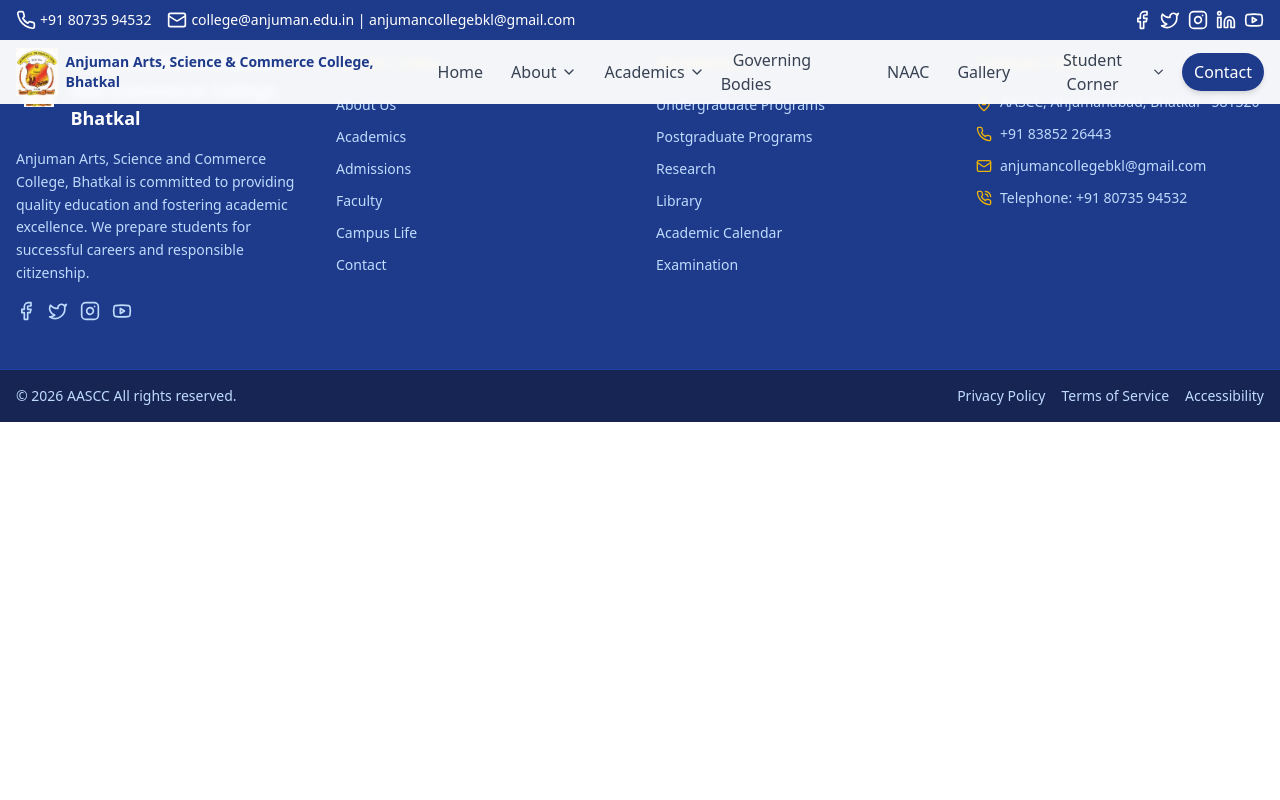
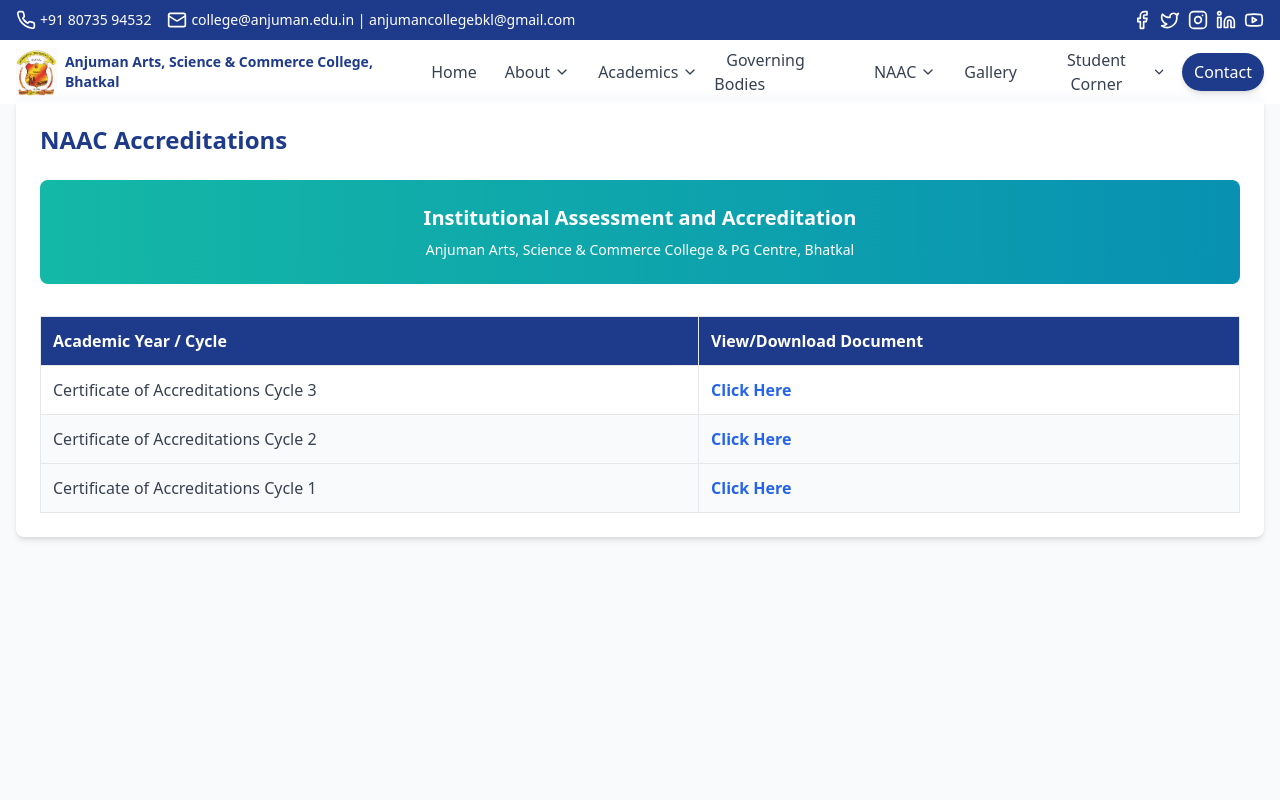
Before and after one commit to aascc-hub/aascc-web, a React (Vite) app: page /naac/accreditations in a window 1280 px wide. Shown: the top 800 px of the page. Built offline with nearby package versions, Linux system fonts and the light colour scheme.

Commit message:
ADDED INSIDE  THE NAAC

```diff
--- a/src/App.tsx
+++ b/src/App.tsx
@@ -26,6 +26,8 @@ import AnnualReport2015 from './pages/academics/AnnualReport2015';
 import AnnualReport2014 from './pages/academics/AnnualReport2014';
 import AnnualReport2019 from './pages/academics/AnnualReport2019';
 
+
+
 // Program Detail Imports
 // (Make sure bba.tsx and bca.tsx exist in your academics folder)
 
@@ -48,6 +50,8 @@ import Placements from './pages/students/Placements';
 import Eventlist from './pages/events/Eventlist';
 import Eventdetails from './pages/events/Eventdetails';
 import Gallery from './pages/Gallery/Gallery';
+import NaacAccreditations from './pages/about/NaacAccreditations';
+import AqarProcedures from './pages/about/AqarProcedures';
 
 function App() {
   return (
@@ -91,6 +95,10 @@ function App() {
             <Route path="/academics/annual-reports/2015-16" element={<AnnualReport2015 />} />
             <Route path="/academics/annual-reports/2014-15" element={<AnnualReport2014 />} />
             <Route path="/academics/annual-report-2019-20" element={<AnnualReport2019 />} />
+            {/* NAAC Dropdown Routes */}
+            <Route path="/naac/accreditations" element={<NaacAccreditations />} />
+            <Route path="/naac/aqar/procedures" element={<AqarProcedures />} />
+
 
             {/* Staff Routes */}
             <Route path="/staff/principal-desk" element={<PrincipalDesk />} />
--- a/src/components/Header.tsx
+++ b/src/components/Header.tsx
@@ -1,6 +1,24 @@
 import { useState, useEffect } from 'react';
 import { Link } from 'react-router-dom';
 import { Menu, X, ChevronDown, Facebook, Twitter, Instagram, Linkedin, Youtube, Phone, Mail } from 'lucide-react';
+
+// Explicit type definitions to handle multi-level nested menus cleanly
+interface NestedSubMenuItem {
+  name: string;
+  path: string;
+}
+
+interface SubMenuItem {
+  name: string;
+  path?: string;
+  submenu?: NestedSubMenuItem[];
+}
+
+interface MenuItem {
+  name: string;
+  path?: string;
+  submenu?: SubMenuItem[];
+}
 
 const Header = () => {
   const [isScrolled, setIsScrolled] = useState(false);
@@ -14,7 +32,7 @@ const Header = () => {
     return () => window.removeEventListener('scroll', handleScroll);
   }, []);
 
-  const menuItems = [
+ const menuItems: MenuItem[] = [
     { name: 'Home', path: '/' },
     {
       name: 'About',
@@ -22,7 +40,6 @@ const Header = () => {
         { name: 'Introduction', path: '/about/introduction' },
         { name: 'Vision & Mission', path: '/about/vision-mission' },
         { name: "Principal's Desk", path: '/staff/principal-desk' },
-
         {
           name: 'Staff',
           submenu: [
@@ -53,7 +70,36 @@ const Header = () => {
       ]
     },
     { name: 'Governing Bodies', path: '/about/management' },
-    { name: 'NAAC', path: '/naac' },
+    {
+      name: 'NAAC',
+      submenu: [
+        { name: 'NAAC ACCREDITATIONS', path: '/naac/accreditations' },
+        {
+          name: 'AQAR',
+          submenu: [
+            { name: 'AQAR – PROCEDURES AND POLICIES', path: '/naac/aqar/procedures' }
+          ]
+        },
+        {
+          name: 'IQAC',
+          submenu: [
+            { name: 'IQAC OBJECTIVES', path: '/naac/iqac/objectives' },
+            { name: 'IQAC MEETINGS', path: '/naac/iqac/meetings' },
+            { name: 'IQAC ACTION TAKEN REPORT', path: '/naac/iqac/action-report' },
+            { name: 'FEEDBACK ON THE SYLLABUS BY STUDENTS AND TEACHERS', path: '/naac/iqac/syllabus-feedback' }
+          ]
+        },
+        { name: 'AUDIT REPORTS', path: '/naac/audit-reports' },
+        { name: 'FEEDBACKS', path: '/naac/feedbacks' },
+        {
+          name: 'SSS',
+          submenu: [
+            { name: 'STUDENT PERFORMANCE AND LEARNING OUTCOMES', path: '/naac/sss/learning-outcomes' },
+            { name: 'INSTITUTIONAL FEEDBACKS', path: '/naac/sss/institutional-feedbacks' }
+          ]
+        }
+      ]
+    },
     { name: 'Gallery', path: '/gallery' },
     {
       name: 'Student Corner',
@@ -66,7 +112,6 @@ const Header = () => {
     },
     { name: 'Contact', path: '/about/contact' }
   ];
-
   const isContact = (name: string) => name === 'Contact';
 
   const handleDropdownClick = (name: string) => {
@@ -133,7 +178,6 @@ const Header = () => {
                   <>
                     <button
                       onClick={() => handleDropdownClick(item.name)}
-
                       className={`flex items-center px-3 py-2 rounded font-medium transition-all duration-200 ${
                         isContact(item.name)
                           ? 'bg-blue-900 text-white shadow-md hover:bg-blue-800'
@@ -186,7 +230,7 @@ const Header = () => {
                               </>
                             ) : (
                               <Link
-                                to={subItem.path}
+                                to={subItem.path || '#'}
                                 className="block px-4 py-2 text-gray-700 hover:bg-blue-50 hover:text-blue-900 transition-colors duration-200"
                               >
                                 {subItem.name}
@@ -199,7 +243,7 @@ const Header = () => {
                   </>
                 ) : (
                   <Link
-                    to={item.path}
+                    to={item.path || '#'}
                     className={`px-3 py-2 rounded-full font-medium transition-all duration-200 ${
                       isContact(item.name)
                         ? 'bg-blue-900 text-white shadow-md hover:bg-blue-800'
@@ -238,7 +282,7 @@ const Header = () => {
 };
 
 // Mobile menu
-const MobileMenuItem = ({ item, closeMenu }: { item: any; closeMenu: () => void }) => {
+const MobileMenuItem = ({ item, closeMenu }: { item: MenuItem; closeMenu: () => void }) => {
   const [isOpen, setIsOpen] = useState(false);
   const isContact = item.name === 'Contact';
 
@@ -257,7 +301,7 @@ const MobileMenuItem = ({ item, closeMenu }: { item: any; closeMenu: () => void
           </button>
           {isOpen && !isContact && (
             <div className="bg-gray-50">
-              {item.submenu.map((subItem: any) => (
+              {item.submenu.map((subItem) => (
                 <MobileSubMenuItem key={subItem.name} item={subItem} closeMenu={closeMenu} />
               ))}
             </div>
@@ -265,7 +309,7 @@ const MobileMenuItem = ({ item, closeMenu }: { item: any; closeMenu: () => void
         </>
       ) : (
         <Link
-          to={item.path}
+          to={item.path || '#'}
           onClick={closeMenu}
           className={`block px-4 py-3 text-gray-700 hover:bg-gray-50 ${
             isContact ? 'bg-blue-900 text-white rounded-full shadow-md hover:bg-blue-800' : ''
@@ -278,7 +322,7 @@ const MobileMenuItem = ({ item, closeMenu }: { item: any; closeMenu: () => void
   );
 };
 
-const MobileSubMenuItem = ({ item, closeMenu }: { item: any; closeMenu: () => void }) => {
+const MobileSubMenuItem = ({ item, closeMenu }: { item: SubMenuItem; closeMenu: () => void }) => {
   const [isOpen, setIsOpen] = useState(false);
   return (
     <div className="pl-4 border-l border-gray-200">
@@ -293,10 +337,11 @@ const MobileSubMenuItem = ({ item, closeMenu }: { item: any; closeMenu: () => vo
           </button>
           {isOpen && (
             <div className="bg-gray-100">
-              {item.submenu.map((nested: any) => (
+              {item.submenu.map((nested) => (
                 <Link
                   key={nested.name}
                   to={nested.path}
+                  onClick={closeMenu}
                   className="block px-4 py-2 text-gray-600 hover:bg-gray-200 text-sm"
                 >
                   {nested.name}
@@ -307,7 +352,7 @@ const MobileSubMenuItem = ({ item, closeMenu }: { item: any; closeMenu: () => vo
         </>
       ) : (
         <Link
-          to={item.path}
+          to={item.path || '#'}
           onClick={closeMenu}
           className="block px-4 py-2 text-gray-600 hover:bg-gray-200 text-sm"
         >
--- /dev/null
+++ b/src/pages/about/AqarProcedures.tsx
@@ -0,0 +1,41 @@
+const AqarProcedures = () => {
+  return (
+    <div className="pt-24 min-h-screen bg-gray-50 container mx-auto px-4 pb-12">
+      <div className="bg-white rounded-lg shadow-md p-6 border-t-4 border-blue-900">
+        <h1 className="text-2xl font-bold text-blue-900 mb-6">AQAR – Procedures and Policies</h1>
+
+        <p className="text-gray-600 mb-6">
+          The Annual Quality Assurance Report (AQAR) details the procedures and policies established by the institution
+          for maintaining academic excellence, infrastructure maintenance, and support systems.
+        </p>
+
+        <div className="overflow-x-auto">
+          <table className="w-full text-left border-collapse">
+            <thead>
+              <tr className="bg-blue-900 text-white">
+                <th className="p-3 border">Academic Year</th>
+                <th className="p-3 border">Procedures & Policies File</th>
+              </tr>
+            </thead>
+            <tbody className="text-gray-700">
+              <tr className="hover:bg-gray-50">
+                <td className="p-3 border font-medium">AQAR 2022-23</td>
+                <td className="p-3 border">
+                  <a href="#" className="text-blue-600 hover:underline font-semibold">View PDF / Download</a>
+                </td>
+              </tr>
+              <tr className="bg-gray-50 hover:bg-gray-100">
+                <td className="p-3 border font-medium">AQAR 2021-22</td>
+                <td className="p-3 border">
+                  <a href="#" className="text-blue-600 hover:underline font-semibold">View PDF / Download</a>
+                </td>
+              </tr>
+            </tbody>
+          </table>
+        </div>
+      </div>
+    </div>
+  );
+};
+
+export default AqarProcedures;
--- /dev/null
+++ b/src/pages/about/NaacAccreditations.tsx
@@ -0,0 +1,49 @@
+
+
+const NaacAccreditations = () => {
+  return (
+    <div className="pt-24 min-h-screen bg-gray-50 container mx-auto px-4 pb-12">
+      <div className="bg-white rounded-lg shadow-md p-6 border-t-4 border-blue-900">
+        <h1 className="text-2xl font-bold text-blue-900 mb-6">NAAC Accreditations</h1>
+
+        <div className="bg-gradient-to-r from-teal-500 to-cyan-600 text-white rounded-lg p-6 text-center mb-8">
+          <h2 className="text-xl font-bold mb-2">Institutional Assessment and Accreditation</h2>
+          <p className="text-sm">Anjuman Arts, Science & Commerce College & PG Centre, Bhatkal</p>
+        </div>
+
+        <div className="overflow-x-auto">
+          <table className="w-full text-left border-collapse">
+            <thead>
+              <tr className="bg-blue-900 text-white">
+                <th className="p-3 border">Academic Year / Cycle</th>
+                <th className="p-3 border">View/Download Document</th>
+              </tr>
+            </thead>
+            <tbody className="text-gray-700">
+              <tr className="hover:bg-gray-50">
+                <td className="p-3 border font-medium">Certificate of Accreditations Cycle 3</td>
+                <td className="p-3 border">
+                  <a href="#" className="text-blue-600 hover:underline font-semibold">Click Here</a>
+                </td>
+              </tr>
+              <tr className="bg-gray-50 hover:bg-gray-100">
+                <td className="p-3 border font-medium">Certificate of Accreditations Cycle 2</td>
+                <td className="p-3 border">
+                  <a href="#" className="text-blue-600 hover:underline font-semibold">Click Here</a>
+                </td>
+              </tr>
+              <tr className="bg-gray-50 hover:bg-gray-100">
+                <td className="p-3 border font-medium">Certificate of Accreditations Cycle 1</td>
+                <td className="p-3 border">
+                  <a href="#" className="text-blue-600 hover:underline font-semibold">Click Here</a>
+                </td>
+              </tr>
+            </tbody>
+          </table>
+        </div>
+      </div>
+    </div>
+  );
+};
+
+export default NaacAccreditations;
```
